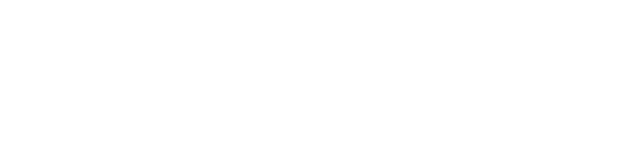
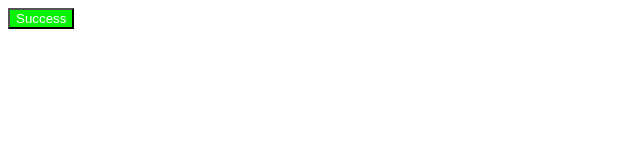
Before and after one commit to 1stefanita/curs4, a plain HTML site: page index.html in a window 1280 px wide. Shown: the whole page, without its empty margins (0-640 px from the left). Drawn offline with Linux system fonts and the light colour scheme.

Commit message:
green button

```diff
--- a/index.html
+++ b/index.html
@@ -6,6 +6,7 @@
     <title>Document</title>
 </head>
 <body>
+    <button style="background-color: rgb(8, 243, 8); color: white;">Success</button>
 
 </body>
 </html>
```
